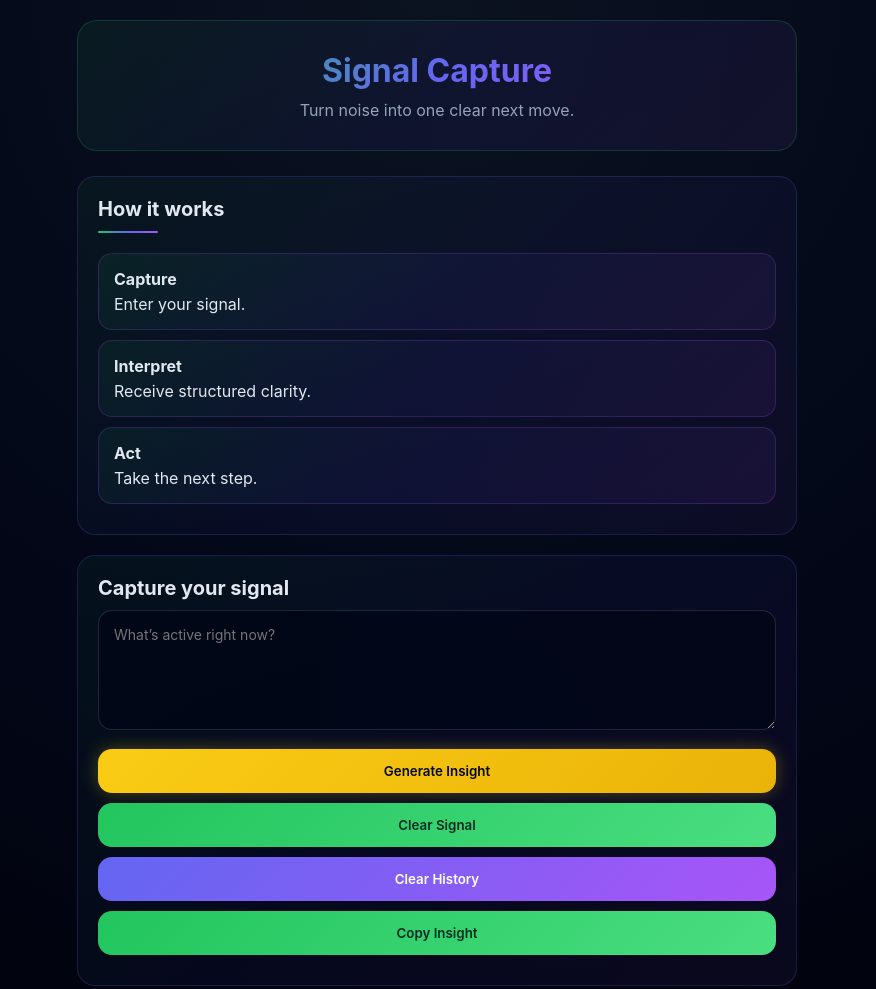
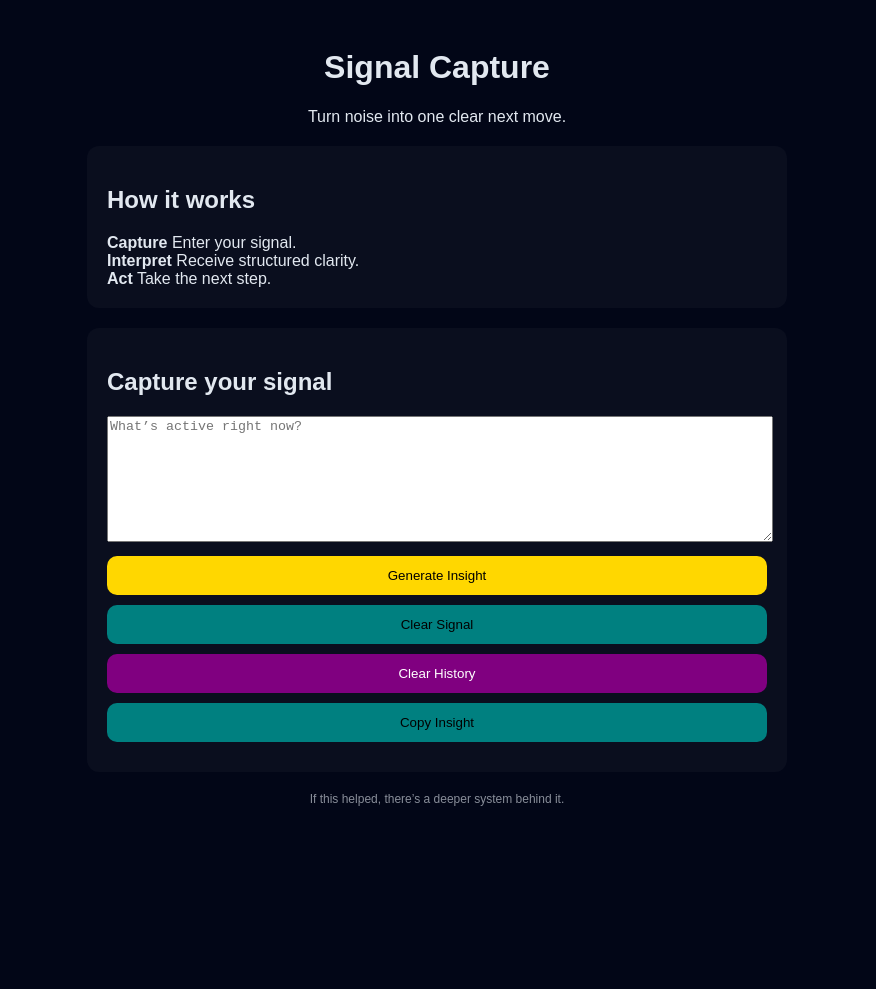
Before and after one commit to nubeing9studios-del/NeoSophia-landing-page, a website: page index.html in a window 1280 px wide. Shown: the top 989 px of the page, without its empty margins (203-1079 px from the left). After the commit the page ends 834 px from the top, so only its background shows below. Drawn offline with Linux system fonts and the light colour scheme.

Commit message:
Refactor CSS styles for improved consistency

```diff
--- a/style.css
+++ b/style.css
@@ -1,252 +1,63 @@
-/* =========================
-   NEOSOPHIA SIGNAL CAPTURE
-   RESONANCE UI SYSTEM V2
-========================= */
-
-/* RESET */
-* {
-  margin: 0;
-  padding: 0;
-  box-sizing: border-box;
-  font-family: 'Inter', sans-serif;
-}
-
-/* BASE */
 body {
-  background: radial-gradient(circle at top,
-    #0b1220 0%,
-    #020617 60%,
-    #01030a 100%
-  );
+  background: #020617;
   color: #e2e8f0;
+  font-family: sans-serif;
   padding: 20px;
 }
 
-/* CONTAINER */
 .container {
-  max-width: 720px;
+  max-width: 700px;
   margin: auto;
 }
 
-/* =========================
-   HERO
-========================= */
 .hero {
   text-align: center;
-  padding: 30px 20px;
-  border-radius: 20px;
-
-  background: linear-gradient(
-    135deg,
-    rgba(34,197,94,0.08),
-    rgba(79,70,229,0.08),
-    rgba(168,85,247,0.08)
-  );
-
-  border: 1px solid rgba(34,197,94,0.2);
-  margin-bottom: 25px;
-}
-
-.hero h1 {
-  font-size: 32px;
-  font-weight: 700;
-
-  background: linear-gradient(135deg, #22c55e, #6366f1, #a855f7);
-  -webkit-background-clip: text;
-  -webkit-text-fill-color: transparent;
-}
-
-.hero p {
-  margin-top: 10px;
-  color: #94a3b8;
-}
-
-/* =========================
-   SECTION CARDS
-========================= */
-.section {
-  background: linear-gradient(
-    135deg,
-    rgba(34,197,94,0.06),
-    rgba(79,70,229,0.06),
-    rgba(168,85,247,0.06)
-  );
-
-  border: 1px solid rgba(99,102,241,0.2);
-  border-radius: 18px;
-  padding: 20px;
   margin-bottom: 20px;
 }
 
-/* TITLES */
-h2 {
-  margin-bottom: 10px;
-  font-size: 20px;
+.section {
+  background: rgba(255,255,255,0.03);
+  padding: 20px;
+  border-radius: 12px;
+  margin-bottom: 20px;
 }
 
-/* DIVIDER */
-.divider {
-  height: 2px;
-  width: 60px;
-  margin: 10px 0 20px;
-  border-radius: 2px;
-
-  background: linear-gradient(90deg, #22c55e, #6366f1, #a855f7);
-}
-
-/* =========================
-   STEPS
-========================= */
-.step {
-  padding: 15px;
-  border-radius: 14px;
-  margin-bottom: 10px;
-
-  background: linear-gradient(
-    135deg,
-    rgba(34,197,94,0.08),
-    rgba(79,70,229,0.08),
-    rgba(168,85,247,0.08)
-  );
-
-  border: 1px solid rgba(168,85,247,0.2);
-}
-
-.step strong {
-  display: block;
-  margin-bottom: 5px;
-}
-
-/* =========================
-   INPUT
-========================= */
 textarea {
   width: 100%;
   height: 120px;
-  padding: 15px;
-
-  border-radius: 14px;
-  border: 1px solid rgba(148,163,184,0.2);
-
-  background: rgba(2,6,23,0.85);
-  color: #e2e8f0;
-
-  font-size: 14px;
-  margin-bottom: 15px;
+  margin-bottom: 10px;
 }
 
-/* =========================
-   BUTTONS
-========================= */
 button {
   width: 100%;
-  padding: 14px;
+  margin-bottom: 10px;
+  padding: 12px;
+  border-radius: 10px;
   border: none;
-  border-radius: 14px;
-  margin-bottom: 10px;
-  font-weight: 600;
-  cursor: pointer;
-  transition: all 0.2s ease;
 }
 
-/* GOLD = ACTION */
-button.primary {
-  background: linear-gradient(135deg, #facc15, #eab308);
-  color: #020617;
-  box-shadow: 0 0 18px rgba(250,204,21,0.3);
+.primary {
+  background: gold;
 }
 
-/* GREEN = RESET / GROUND */
-button.secondary {
-  background: linear-gradient(135deg, #22c55e, #4ade80);
-  color: #022c22;
+.secondary {
+  background: teal;
 }
 
-/* PURPLE/INDIGO = MEMORY */
-button.tertiary {
-  background: linear-gradient(135deg, #6366f1, #a855f7);
+.tertiary {
+  background: purple;
   color: white;
 }
 
-/* HOVER */
-button:hover {
-  transform: translateY(-2px);
-  opacity: 0.95;
-}
-
-/* =========================
-   OUTPUT
-========================= */
 .output-card {
-  background: linear-gradient(
-    135deg,
-    rgba(34,197,94,0.06),
-    rgba(79,70,229,0.06),
-    rgba(168,85,247,0.06)
-  );
-
-  border: 1px solid rgba(99,102,241,0.2);
-  border-radius: 18px;
-  padding: 20px;
+  background: rgba(255,255,255,0.05);
+  padding: 15px;
+  border-radius: 10px;
   margin-top: 20px;
 }
 
-/* =========================
-   TEXT STRUCTURE
-========================= */
-.output-card strong {
-  display: block;
-  margin-top: 10px;
-  color: #cbd5f5;
-}
-
-/* =========================
-   MICRO TEXT
-========================= */
-.micro-note {
+.gateway-line {
   text-align: center;
   font-size: 12px;
-  margin-top: 10px;
-  color: #64748b;
+  opacity: 0.6;
 }
-
-/* =========================
-   INSIGHT FORMATTING
-========================= */
-
-.output-card p {
-  margin-bottom: 10px;
-  line-height: 1.5;
-}
-
-/* SECTION HEADINGS */
-.output-card strong {
-  font-weight: 700;
-  font-size: 14px;
-  letter-spacing: 0.5px;
-}
-
-/* COLOR-CODED INSIGHT LAYERS */
-
-.signal { color: #22c55e; }        /* Heart */
-.state { color: #38bdf8; }         /* Emotional clarity */
-.distortion { color: #f87171; }    /* Warning */
-.recognition { color: #facc15; }   /* Realisation */
-.insight { color: #a855f7; }       /* Crown */
-
-/* ACTION SECTION */
-.action-section {
-  margin-top: 15px;
-  padding-top: 10px;
-  border-top: 1px solid rgba(148,163,184,0.2);
-}
-
-/* ACTION STEPS */
-.action-step {
-  margin-bottom: 10px;
-  padding: 10px;
-  border-radius: 10px;
-
-  background: rgba(2,6,23,0.6);
-  border-left: 3px solid #22c55e;
-}
```
